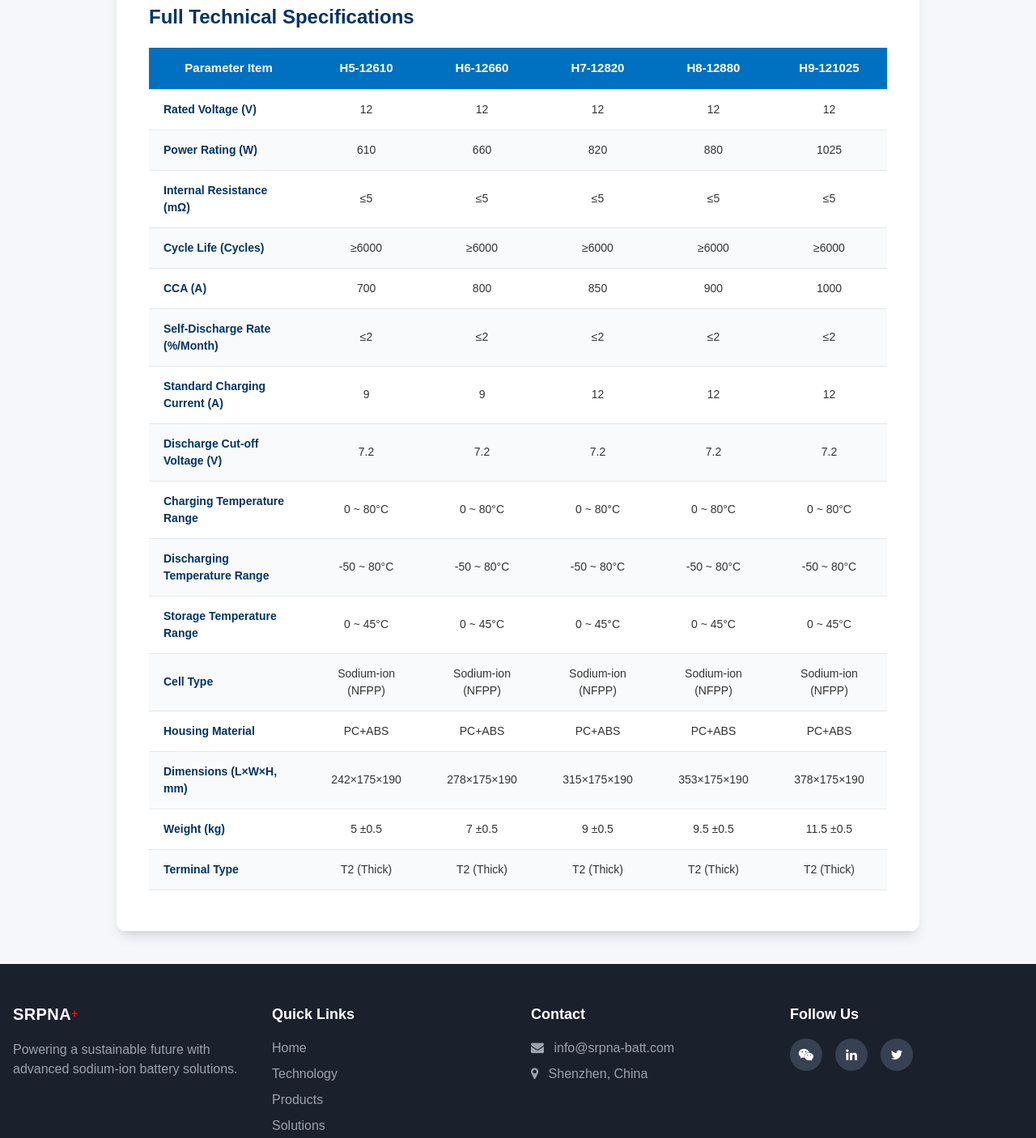
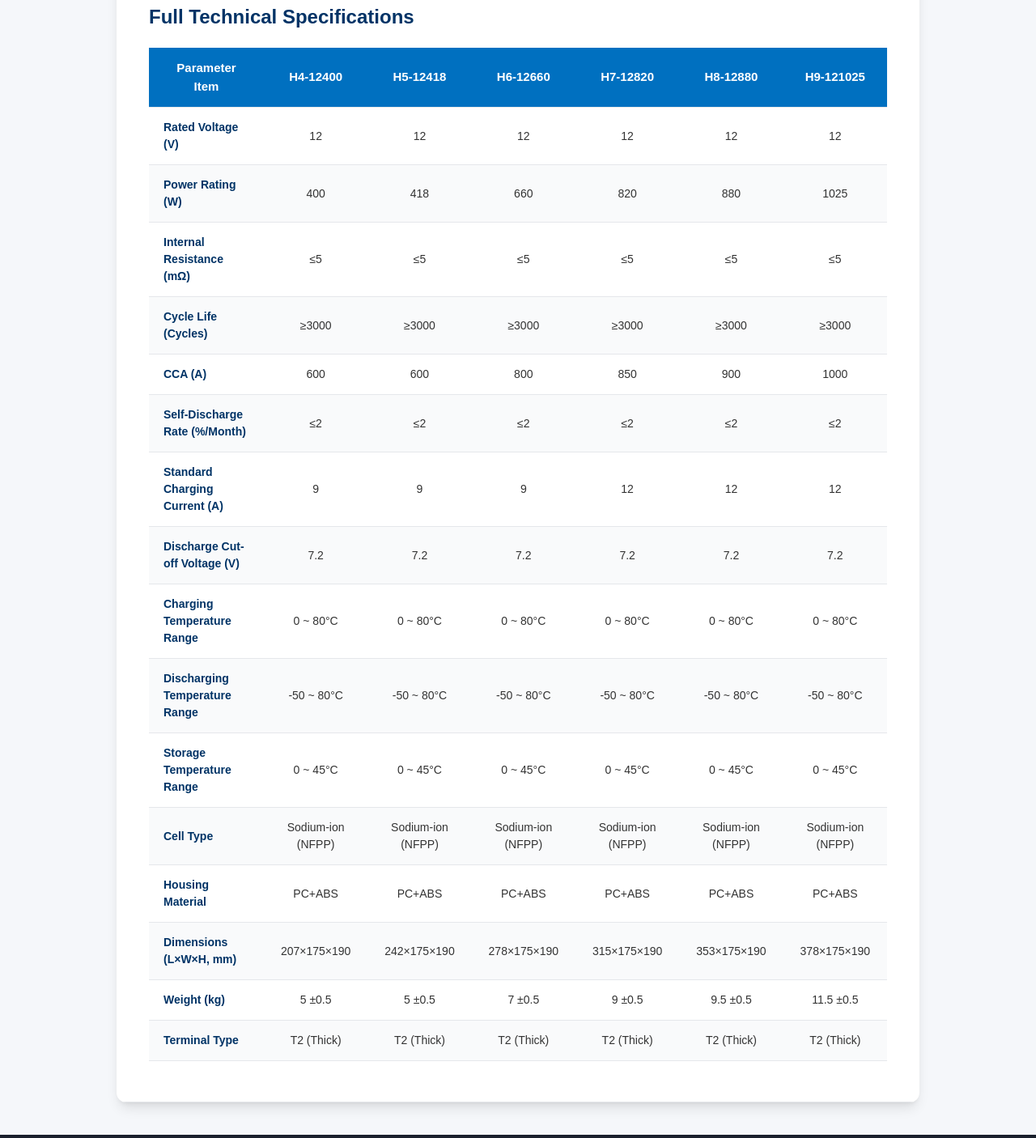
Before and after one commit to Srpna-batt/srpna-batt, a plain HTML site: page automotive-startstop.html in a window 1280 px wide. Shown: the part 1349-2755 px from the top of the page at 81% size. Drawn offline with nearby package versions, Linux system fonts and the light colour scheme.

Commit message:
Update automotive-startstop.html

```diff
--- a/automotive-startstop.html
+++ b/automotive-startstop.html
@@ -191,7 +191,8 @@ and size specifications to fit a wide range of passenger and commercial vehicles
           <thead>
             <tr>
               <th>Parameter Item</th>
-              <th>H5-12610</th>
+             <th>H4-12400</th>
+              <th>H5-12418</th>
               <th>H6-12660</th>
               <th>H7-12820</th>
               <th>H8-12880</th>
@@ -201,67 +202,67 @@ and size specifications to fit a wide range of passenger and commercial vehicles
           <tbody>
             <tr>
               <td>Rated Voltage (V)</td>
-              <td>12</td><td>12</td><td>12</td><td>12</td><td>12</td>
+               <td>12</td><td>12</td><td>12</td><td>12</td><td>12</td><td>12</td>
             </tr>
             <tr>
               <td>Power Rating (W)</td>
-              <td>610</td><td>660</td><td>820</td><td>880</td><td>1025</td>
+              <td>400</td><td>418</td><td>660</td><td>820</td><td>880</td><td>1025</td>
             </tr>
             <tr>
               <td>Internal Resistance (m&Omega;)</td>
-              <td>&le;5</td><td>&le;5</td><td>&le;5</td><td>&le;5</td><td>&le;5</td>
+               <td>&le;5</td> <td>&le;5</td><td>&le;5</td><td>&le;5</td><td>&le;5</td><td>&le;5</td>
             </tr>
             <tr>
               <td>Cycle Life (Cycles)</td>
-              <td>&ge;6000</td><td>&ge;6000</td><td>&ge;6000</td><td>&ge;6000</td><td>&ge;6000</td>
+             <td>&ge;3000</td> <td>&ge;3000</td><td>&ge;3000</td><td>&ge;3000</td><td>&ge;3000</td><td>&ge;3000</td>
             </tr>
             <tr>
               <td>CCA (A)</td>
-              <td>700</td><td>800</td><td>850</td><td>900</td><td>1000</td>
+              <td>600</td><td>600</td><td>800</td><td>850</td><td>900</td><td>1000</td>
             </tr>
             <tr>
               <td>Self-Discharge Rate (%/Month)</td>
-              <td>&le;2</td><td>&le;2</td><td>&le;2</td><td>&le;2</td><td>&le;2</td>
+              <td>&le;2</td><td>&le;2</td><td>&le;2</td><td>&le;2</td><td>&le;2</td><td>&le;2</td>
             </tr>
             <tr>
               <td>Standard Charging Current (A)</td>
-              <td>9</td><td>9</td><td>12</td><td>12</td><td>12</td>
+              <td>9</td><td>9</td><td>9</td><td>12</td><td>12</td><td>12</td>
             </tr>
             <tr>
               <td>Discharge Cut-off Voltage (V)</td>
-              <td>7.2</td><td>7.2</td><td>7.2</td><td>7.2</td><td>7.2</td>
+              <td>7.2</td><td>7.2</td><td>7.2</td><td>7.2</td><td>7.2</td><td>7.2</td>
             </tr>
             <tr>
               <td>Charging Temperature Range</td>
-              <td>0 ~ 80&deg;C</td><td>0 ~ 80&deg;C</td><td>0 ~ 80&deg;C</td><td>0 ~ 80&deg;C</td><td>0 ~ 80&deg;C</td>
+             <td>0 ~ 80&deg;C</td> <td>0 ~ 80&deg;C</td><td>0 ~ 80&deg;C</td><td>0 ~ 80&deg;C</td><td>0 ~ 80&deg;C</td><td>0 ~ 80&deg;C</td>
             </tr>
             <tr>
               <td>Discharging Temperature Range</td>
-              <td>-50 ~ 80&deg;C</td><td>-50 ~ 80&deg;C</td><td>-50 ~ 80&deg;C</td><td>-50 ~ 80&deg;C</td><td>-50 ~ 80&deg;C</td>
+             <td>-50 ~ 80&deg;C</td> <td>-50 ~ 80&deg;C</td><td>-50 ~ 80&deg;C</td><td>-50 ~ 80&deg;C</td><td>-50 ~ 80&deg;C</td><td>-50 ~ 80&deg;C</td>
             </tr>
             <tr>
               <td>Storage Temperature Range</td>
-              <td>0 ~ 45&deg;C</td><td>0 ~ 45&deg;C</td><td>0 ~ 45&deg;C</td><td>0 ~ 45&deg;C</td><td>0 ~ 45&deg;C</td>
+              <td>0 ~ 45&deg;C</td><td>0 ~ 45&deg;C</td><td>0 ~ 45&deg;C</td><td>0 ~ 45&deg;C</td><td>0 ~ 45&deg;C</td><td>0 ~ 45&deg;C</td>
             </tr>
             <tr>
               <td>Cell Type</td>
-              <td>Sodium-ion (NFPP)</td><td>Sodium-ion (NFPP)</td><td>Sodium-ion (NFPP)</td><td>Sodium-ion (NFPP)</td><td>Sodium-ion (NFPP)</td>
+              <td>Sodium-ion (NFPP)</td><td>Sodium-ion (NFPP)</td><td>Sodium-ion (NFPP)</td><td>Sodium-ion (NFPP)</td><td>Sodium-ion (NFPP)</td><td>Sodium-ion (NFPP)</td>
             </tr>
             <tr>
               <td>Housing Material</td>
-              <td>PC+ABS</td><td>PC+ABS</td><td>PC+ABS</td><td>PC+ABS</td><td>PC+ABS</td>
+              <td>PC+ABS</td><td>PC+ABS</td><td>PC+ABS</td><td>PC+ABS</td><td>PC+ABS</td><td>PC+ABS</td>
             </tr>
             <tr>
               <td>Dimensions (L&times;W&times;H, mm)</td>
-              <td>242&times;175&times;190</td><td>278&times;175&times;190</td><td>315&times;175&times;190</td><td>353&times;175&times;190</td><td>378&times;175&times;190</td>
+              <td>207&times;175&times;190</td><td>242&times;175&times;190</td><td>278&times;175&times;190</td><td>315&times;175&times;190</td><td>353&times;175&times;190</td><td>378&times;175&times;190</td>
             </tr>
             <tr>
               <td>Weight (kg)</td>
-              <td>5 &plusmn;0.5</td><td>7 &plusmn;0.5</td><td>9 &plusmn;0.5</td><td>9.5 &plusmn;0.5</td><td>11.5 &plusmn;0.5</td>
+              <td>5 &plusmn;0.5</td><td>5 &plusmn;0.5</td><td>7 &plusmn;0.5</td><td>9 &plusmn;0.5</td><td>9.5 &plusmn;0.5</td><td>11.5 &plusmn;0.5</td>
             </tr>
             <tr>
               <td>Terminal Type</td>
-              <td>T2 (Thick)</td><td>T2 (Thick)</td><td>T2 (Thick)</td><td>T2 (Thick)</td><td>T2 (Thick)</td>
+             <td>T2 (Thick)</td> <td>T2 (Thick)</td><td>T2 (Thick)</td><td>T2 (Thick)</td><td>T2 (Thick)</td><td>T2 (Thick)</td>
             </tr>
           </tbody>
         </table>
```
